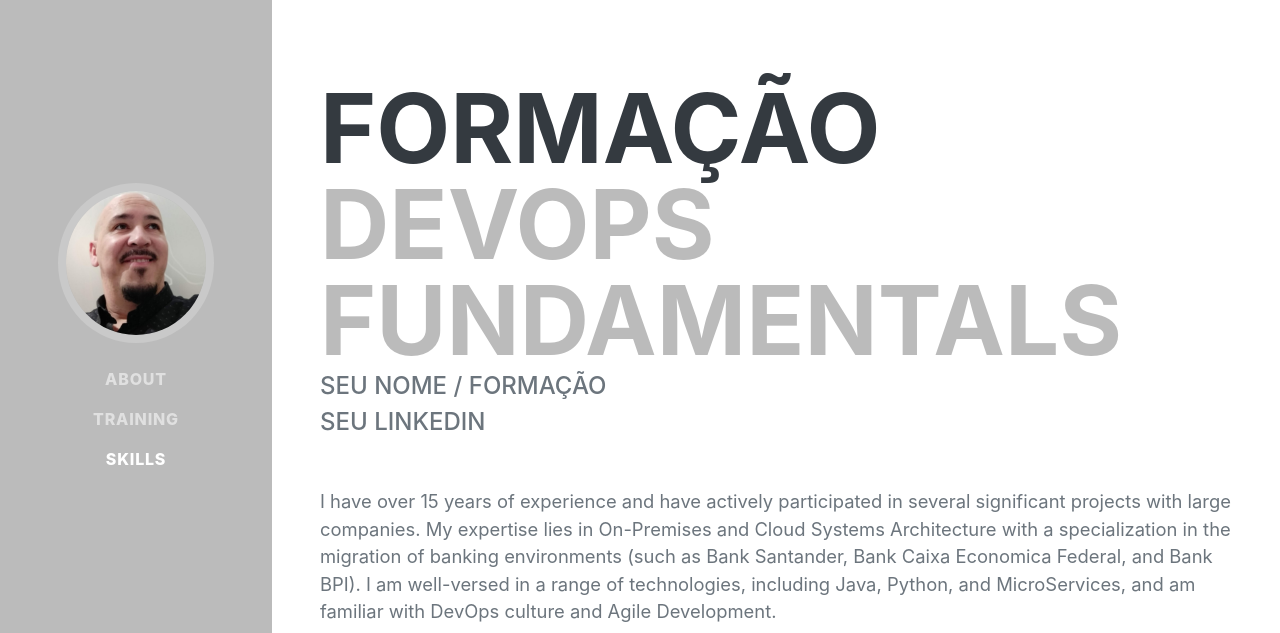
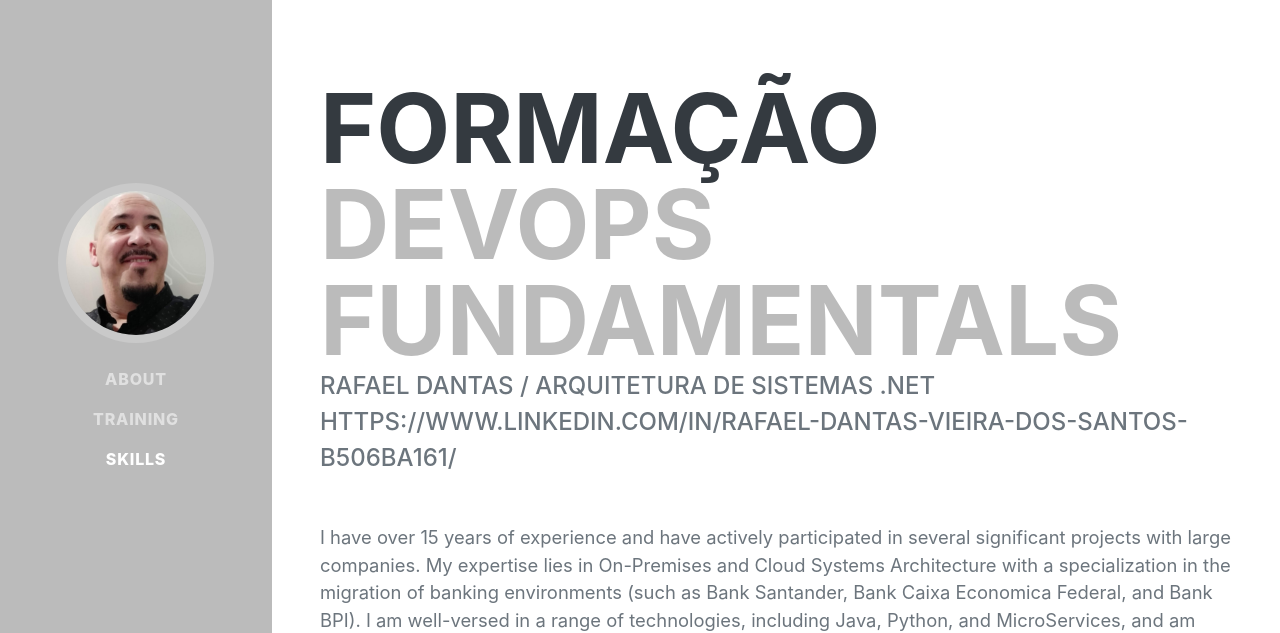
Before and after one commit to rafael-dantas/devops-fundamentals, a plain HTML site: page index.html in a window 1280 px wide. Shown: the top 633 px of the page. Drawn offline with nearby package versions, Linux system fonts and the light colour scheme; a web font is replaced by a local one.

Commit message:
ALteração pagina index

```diff
--- a/index.html
+++ b/index.html
@@ -42,8 +42,8 @@
                         <span class="text-primary">DevOps Fundamentals</span>
                     </h1>
                     <div class="subheading mb-5">
-                        SEU NOME / FORMAÇÃO
-                    </br> SEU LINKEDIN
+                        RAFAEL DANTAS / ARQUITETURA DE SISTEMAS .NET
+                    </br> https://www.linkedin.com/in/rafael-dantas-vieira-dos-santos-b506ba161/
                     </div>
                     <p class="lead mb-5">
                         I have over 15 years of experience and have actively participated in several significant projects with large companies. My expertise lies in On-Premises and Cloud Systems Architecture with a specialization in the migration of banking environments (such as Bank Santander, Bank Caixa Economica Federal, and Bank BPI). I am well-versed in a range of technologies, including Java, Python, and MicroServices, and am familiar with DevOps culture and Agile Development.
```
